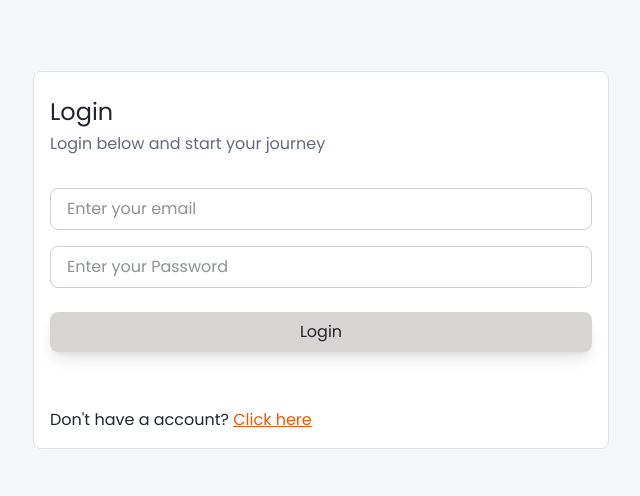
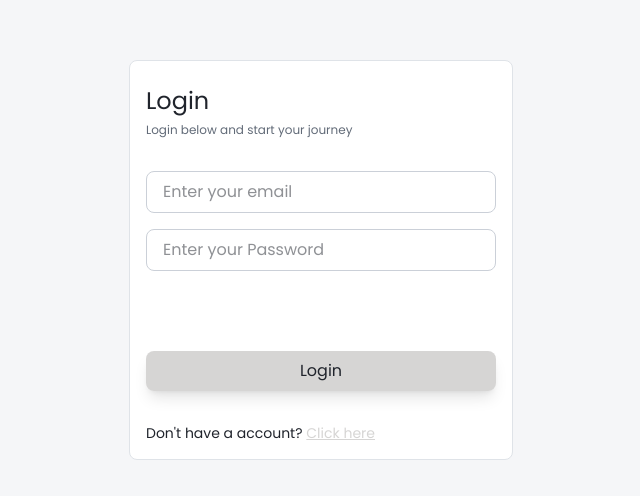
Before and after one commit to Chiku23/taskpad-ui, a React (Vite) app: page /login in a window 1280 px wide. Shown: the part 140-636 px from the top of the page, without its empty margins (319-959 px from the left). Built offline with nearby package versions, Linux system fonts and the light colour scheme.

Commit message:
Implemented registration flow with api

```diff
--- a/src/features/auth/api/authApi.ts
+++ b/src/features/auth/api/authApi.ts
@@ -1,8 +1,13 @@
 import { BASE_URL } from "../../../lib/apiClient";
-import type{ LoginPayload } from "../types/authTypes";
+import type {
+    LoginPayload,
+    LoginResponse,
+    RegisterPayload,
+    RegisterResponse
+} from "../types/authTypes";
 
 //todo: replace unknown type with response interface/type
-async function loginUser(formData: LoginPayload): Promise<unknown> {
+export const loginUser = async(formData: LoginPayload): Promise<LoginResponse> => {
     try{
 
         const response = await fetch(`${BASE_URL}/login`, {
@@ -19,10 +24,33 @@ async function loginUser(formData: LoginPayload): Promise<unknown> {
     }
     catch(error){
         return{
-            stats: false,
+            status: "false",
             message: error instanceof Error ? error.message : "Error occured"
         }
     }
 }
 
-export { loginUser };
+export const registerUser = async(formData: RegisterPayload): Promise<RegisterResponse> => {
+    try{
+        const response = await fetch(`${BASE_URL}/register`, {
+            method: "POST",
+            headers: {
+                "Content-Type": "application/json"
+            },
+            body: JSON.stringify({
+                name: formData.nameInput,
+                email: formData.emailInput,
+                password: formData.passwordInput,
+                confirmpassword: formData.confirmpasswordInput
+            })
+        })
+
+        return await response.json();
+    }
+    catch(error){
+        return {
+            status: "false",
+            message: error instanceof Error ? error.message : "Error occured"
+        }
+    }
+}
--- a/src/features/auth/components/LoginForm.tsx
+++ b/src/features/auth/components/LoginForm.tsx
@@ -1,49 +1,60 @@
 import { useState } from "react";
-import {loginUser} from "../api/authApi";
+import { useLocation, useNavigate } from "react-router-dom";
+import { loginUser } from "../api/authApi";
 import type { LoginPayload } from "../types/authTypes";
 
 export const LoginForm = () => {
   const [formData, setFormData] = useState<LoginPayload>({
     emailInput: "",
-        passwordInput: ""
-    })
+    passwordInput: "",
+  });
   const [errorMessage, setErrorMessage] = useState("");
+
+  const navigate = useNavigate();
+
+  // captures successful registration message
+  const location = useLocation();
+  const [successMessage, setSuccessMessage] = useState(
+    location.state?.message || "",
+  );
 
   const handleSubmit = async (e: React.SubmitEvent<HTMLFormElement>) => {
     e.preventDefault();
+
     setErrorMessage("");
-        try {
+    setSuccessMessage("");
+
     const response = await loginUser(formData);
-            if(response.status == "false"){
+    if (response.status == "false") {
       setErrorMessage(response.message);
       // reset local storage
-                localStorage.removeItem('token');
-                localStorage.removeItem('user');
+      localStorage.removeItem("token");
+      localStorage.removeItem("user");
     } else {
       // Store the token and user in local storage after successful login
-                localStorage.setItem('token',JSON.stringify(response.data.token));
-                localStorage.setItem('user',JSON.stringify(response.data));
-                // TODO: Do what to do afterwards
-                // Showing the message in the Error message section now for the time being
-                setErrorMessage("Hello "+ response.data.name);
+      const user = response.data;
+      if (user?.token) {
+        localStorage.setItem("token", user.token);
       }
-        } catch (error) {
-            console.log(error);
-            setErrorMessage("Something went wrong! Please try again later.");
+      if (user) {
+        localStorage.setItem("user", JSON.stringify(user));
       }
+
+      // navigate to dashboard
+      navigate("/dashboard");
     }
-    return(
-        <form
-        onSubmit={handleSubmit}
-        className="flex flex-col gap-4">
-
+  };
+  return (
+    <form onSubmit={handleSubmit} className="flex flex-col gap-4">
       <input
         className="bg-app-input-bg px-4 py-2 border-1 border-app-input-border outline-none rounded-lg"
         type="email"
         name="email"
         placeholder="Enter your email"
         value={formData.emailInput}
-            onChange={(e) => setFormData({...formData, emailInput: e.target.value})}
+        onChange={(e) =>
+          setFormData({ ...formData, emailInput: e.target.value })
+        }
         required
       />
 
@@ -52,14 +63,27 @@ export const LoginForm = () => {
         type="password"
         placeholder="Enter your Password"
         value={formData.passwordInput}
-            onChange={(e) => setFormData({...formData, passwordInput: e.target.value})}
+        onChange={(e) =>
+          setFormData({ ...formData, passwordInput: e.target.value })
+        }
         required
       />
 
-            <button
-            className="bg-app-button hover:bg-app-button-hover py-2 mt-2 rounded-lg shadow-lg cursor-pointer"
-            >Login</button>
-            <div className="errorMsg text-red-500 pt-2">{errorMessage}</div>
+      <div className="min-h-10 flex flex-col justify-center">
+        {/* captured registration message */}
+        {successMessage && (
+          <div className="text-sm text-green-500">{successMessage}</div>
+        )}
+
+        {/* show login related message */}
+        {errorMessage && (
+          <div className="text-red-500 text-sm">{errorMessage}</div>
+        )}
+      </div>
+
+      <button className="bg-app-button hover:bg-app-button-hover py-2 mt-2 rounded-lg shadow-lg cursor-pointer">
+        Login
+      </button>
     </form>
-    )
-}
+  );
+};
--- a/src/features/auth/components/RegisterForm.tsx
+++ b/src/features/auth/components/RegisterForm.tsx
@@ -1,13 +1,34 @@
 import { useState } from "react";
+import type { RegisterPayload } from "../types/authTypes";
+import { registerUser } from "../api/authApi";
+import { useNavigate } from "react-router-dom";
 
 export const RegisterForm = () => {
-    const [nameInput, setNameInput] = useState("");
-    const [emailInput, setEmailInput] = useState("");
-    const [passwordInout, setPasswordInput] = useState("");
-    const [confirmPassword, setConfirmPassword] = useState("");
+    const [errorMessage, setErrorMessage] = useState("");
+    const [formData, setFormData] = useState<RegisterPayload>({
+        nameInput: "",
+        emailInput: "",
+        passwordInput: "",
+        confirmpasswordInput: ""
+    });
 
-    const handleSubmit = (e: React.SubmitEvent<HTMLFormElement>) => {
+    const navigate = useNavigate();
+
+    const handleSubmit = async(e: React.SubmitEvent<HTMLFormElement>) => {
         e.preventDefault();
+        const response = await registerUser(formData);
+
+        if(response.status === "false"){
+            setErrorMessage(response.message);
+        }
+        else{
+            //After succesful registration redirect user to login
+            navigate("/login", {
+                state: {
+                    message: "Registration successful, Please log in"
+                }
+            });
+        }
     }
     return(
         <form
@@ -18,8 +39,8 @@ export const RegisterForm = () => {
             className="bg-app-input-bg px-4 py-2 border-1 border-app-input-border outline-none rounded-lg"
             type="text"
             placeholder="Enter your Username"
-            value={nameInput}
-            onChange={(e) => setNameInput(e.target.value)}
+            value={formData.nameInput}
+            onChange={(e) => setFormData({...formData, nameInput: e.target.value})}
             required
             />
 
@@ -27,8 +48,8 @@ export const RegisterForm = () => {
             className="bg-app-input-bg px-4 py-2 border-1 border-app-input-border outline-none rounded-lg"
             type="email"
             placeholder="Enter your email"
-            value={emailInput}
-            onChange={(e) => setEmailInput(e.target.value)}
+            value={formData.emailInput}
+            onChange={(e) => setFormData({...formData, emailInput: e.target.value})}
             required
             />
 
@@ -36,8 +57,8 @@ export const RegisterForm = () => {
             className="bg-app-input-bg px-4 py-2 border-1 border-app-input-border outline-none rounded-lg"
             type="password"
             placeholder="Enter your Password"
-            value={passwordInout}
-            onChange={(e) => setPasswordInput(e.target.value)}
+            value={formData.passwordInput}
+            onChange={(e) => setFormData({...formData, passwordInput: e.target.value})}
             required
             />
 
@@ -45,10 +66,12 @@ export const RegisterForm = () => {
             className="bg-app-input-bg px-4 py-2 border-1 border-app-input-border outline-none rounded-lg"
             type="password"
             placeholder="Confirm your password"
-            value={confirmPassword}
-            onChange={(e) => setConfirmPassword(e.target.value)}
+            value={formData.confirmpasswordInput}
+            onChange={(e) => setFormData({...formData, confirmpasswordInput: e.target.value})}
             required
             />
+
+            <div className="text-red-500 pt-2 text-sm">{errorMessage}</div>
 
             <button
             className="bg-app-button py-2 mt-10 rounded-lg shadow-lg"
--- a/src/features/auth/pages/LoginPage.tsx
+++ b/src/features/auth/pages/LoginPage.tsx
@@ -3,20 +3,20 @@ import { Link } from "react-router-dom";
 
 export const LoginPage = () => {
   return (
-    <div className="flex flex-col bg-app-canvas text-text-main min-h-screen justify-center items-center font-poppins">
-      <div className="flex flex-col gap-8 border-1 border-app-border w-sm lg:w-xl p-4 rounded-lg bg-app-card">
+    <div className="flex bg-app-canvas text-text-main min-h-screen justify-center items-center font-poppins">
+      <div className="flex flex-col gap-8 border-1 border-app-border w-sm lg:max-w-xl p-4 rounded-lg bg-app-card">
 
         <div className="mt-2">
           <h1 className="text-text-main text-2xl mb-1">Login</h1>
-          <p className="text-text-muted">Login below and start your journey</p>
+          <p className="text-text-muted text-[12px]">Login below and start your journey</p>
         </div>
 
         <LoginForm />
 
-        <div>
+        <div className="text-sm">
             <p>
               Don't have a account?{" "}
-              <Link to={"/register"} className="underline text-app-brand hover:text-app-brand-hover">
+              <Link to={"/register"} className="underline text-app-button hover:text-app-button-hover">
                 Click here
               </Link>
             </p>
--- a/src/features/auth/types/authTypes.ts
+++ b/src/features/auth/types/authTypes.ts
@@ -2,3 +2,25 @@ export type LoginPayload = {
     emailInput: string,
     passwordInput: string
 }
+
+export type LoginResponse = {
+    status: string;
+    message: string;
+    data?: {
+        token: string;
+        name: string;
+        email: string;
+    }
+}
+
+export type RegisterPayload = {
+    nameInput: string,
+    emailInput: string,
+    passwordInput: string,
+    confirmpasswordInput: string
+}
+
+export type RegisterResponse = {
+    status: string,
+    message: string
+}
```
Also changed, not shown: src/features/auth/pages/RegisterPage.tsx (+15 -25 lines). Lines whose indentation alone changed are shown as unchanged.
